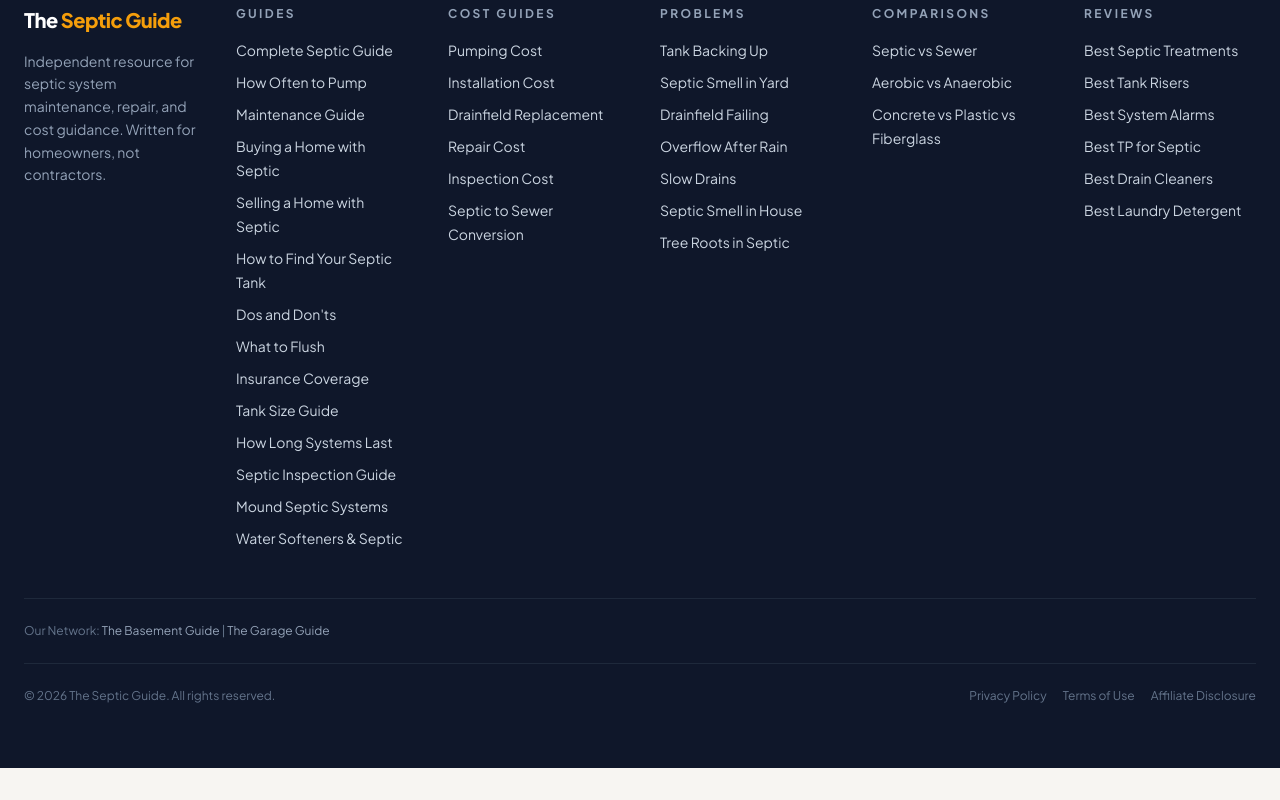
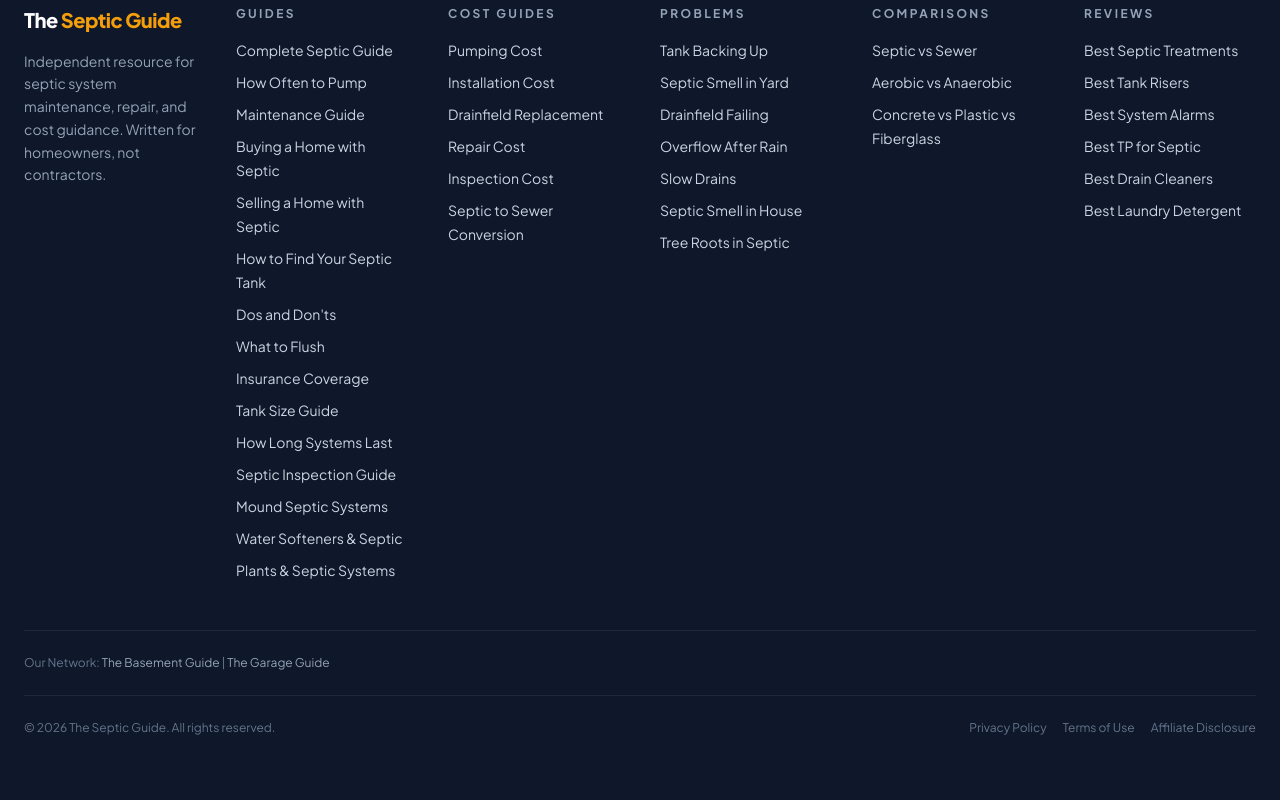
Before and after one commit to thebasementguide2026/theseptic.guide-, a Next.js app: page / in a window 1280 px wide. Shown: the part 7092-7892 px from the top of the page. Before the commit the page ends 7860 px from the top, so only its background shows below. Built offline with nearby package versions, Linux system fonts and the light colour scheme.

Commit message:
Add plants-septic-system to footer

```diff
--- a/components/Footer.tsx
+++ b/components/Footer.tsx
@@ -18,6 +18,7 @@ const footerSections = [
       { label: 'Septic Inspection Guide', href: '/guides/septic-inspection-guide' },
       { label: 'Mound Septic Systems', href: '/guides/mound-septic-system' },
       { label: 'Water Softeners & Septic', href: '/guides/water-softener-septic-systems' },
+      { label: 'Plants & Septic Systems', href: '/guides/plants-septic-system' },
     ],
   },
   {
```
